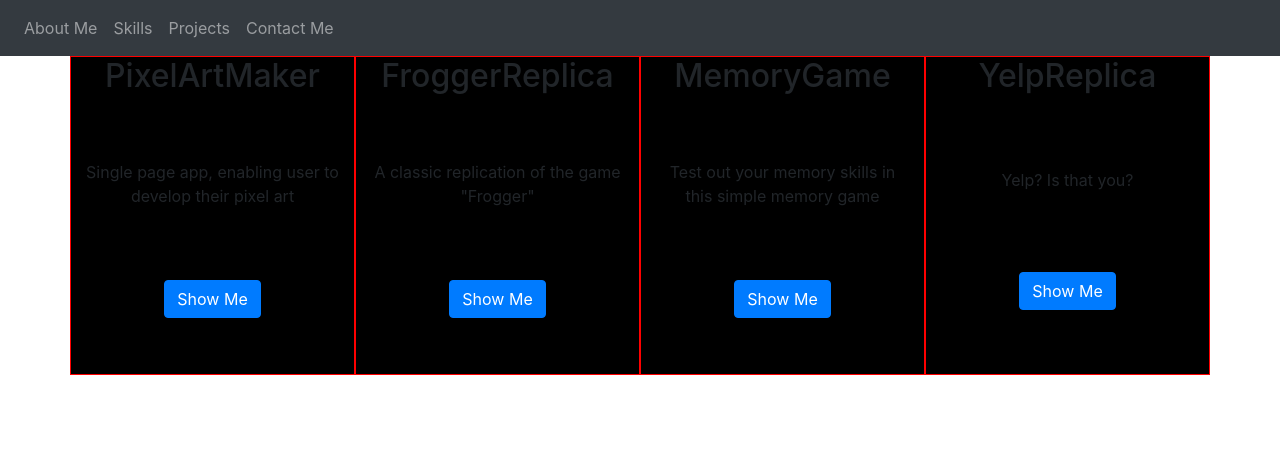
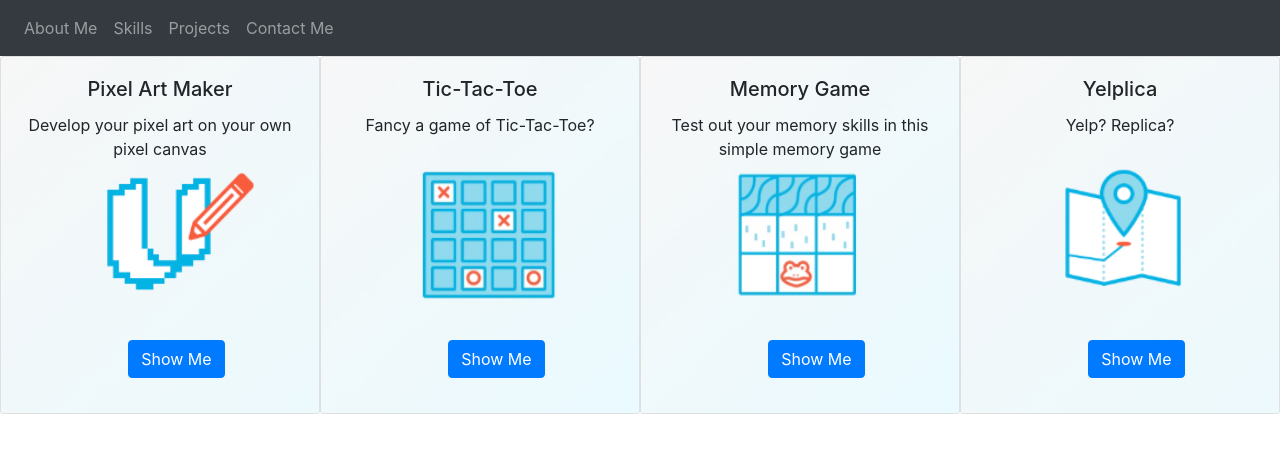
Before and after one commit to baoquandinh/baoquandinh.github.io, a React (Create React App) app in the folder baoquandinhportfolio/: page /projects in a window 1280 px wide. Shown: the top 452 px of the page. Built offline with nearby package versions, Linux system fonts and the light colour scheme.

Commit message:
Added project components

```diff
--- a/baoquandinhportfolio/src/components/Projects/ProjectCard.tsx
+++ b/baoquandinhportfolio/src/components/Projects/ProjectCard.tsx
@@ -1,6 +1,7 @@
 import { Component, Fragment } from 'react'
 import { IProject } from './models/Project'
 import 'bootstrap/dist/css/bootstrap.min.css';
+import '../../styles/ProjectCard.css'
 import { Container, Row, Col, Button, Card } from 'react-bootstrap'
 
 interface IProp {
@@ -11,16 +12,21 @@
 export class ProjectCard extends Component<IProp, IState> {
     constructor(props: IProp) {
         super(props)
+        this.handleClick = this.handleClick.bind(this)
+    }
+
+    handleClick(link: string){
+        window.open(link, '_blank')
     }
     render() {
         const { project } = this.props
-        return <div style={{ height: "100%" }}>
-            <Row id="img-overlay" style={{ position: 'absolute', width: '100%', height: '100%', opacity: '1', zIndex: 1, backgroundColor: 'black', marginLeft: "auto" }} >
-                <Col className="text-center" style={{ textAlign: "center", width: '100%' }} md={12}><h2>{project.name}</h2></Col>
-                <Col md={12}><p>{project.description}</p></Col>
-                <Col style={{ bottom: '0px' }} md={12}><Button onClick={this.handleSubmit}>Show Me</Button></Col>
-            </Row>
-            <img width='100%' src={`${process.env.PUBLIC_URL}/images/${project.imageName}.png`} alt={`Image of ${project.imageName}`} />
-        </div>
+        return <Card style={{ height: "100%" }}>
+            <Card.Img id={`${project.imageName}-image`} src={`${process.env.PUBLIC_URL}/images/${project.imageName}.png`} alt={`Image of ${project.imageName}`} style={{ height: "100%" }}></Card.Img>
+            <Card.ImgOverlay id={`${project.imageName}-image-overlay`}>
+                <Card.Title>{project.name}</Card.Title>
+                <Card.Text>{project.description}</Card.Text>
+                <Card.Text style={{position: "absolute", bottom: "10%", left: "40%"}}><Button onClick={() => {this.handleClick(project.link)}}>Show Me</Button></Card.Text>
+            </Card.ImgOverlay>
+        </Card>
     }
 }
--- a/baoquandinhportfolio/src/components/Projects/models/Project.ts
+++ b/baoquandinhportfolio/src/components/Projects/models/Project.ts
@@ -2,4 +2,5 @@
   name: string;
   description: string;
   imageName: string;
+  link: string;
 }
--- a/baoquandinhportfolio/src/pages/ProjectsPage.tsx
+++ b/baoquandinhportfolio/src/pages/ProjectsPage.tsx
@@ -2,17 +2,17 @@
 import '../styles/Helper.css'
 import { Container, Row, Col, Button } from 'react-bootstrap'
 import { ProjectCard } from '../components/Projects/ProjectCard'
-import {IProject} from '../components/Projects/models/Project'
+import { IProject } from '../components/Projects/models/Project'
 
 
 
 export const ProjectsPage = () => {
-    let projects: IProject[] = [{ name: 'PixelArtMaker', description: 'Single page app, enabling user to develop their pixel art', imageName: 'pixel-maker' }, { name: 'FroggerReplica', description: 'A classic replication of the game "Frogger"', imageName: 'arcade-game' }, { name: 'MemoryGame', description: 'Test out your memory skills in this simple memory game', imageName: 'memory-picture' }, { name: 'YelpReplica', description: 'Yelp? Is that you?', imageName: 'yelp-replica' }]
-    return <Container>
-        <Row className="h-100">
+    let projects: IProject[] = [{ name: 'Pixel Art Maker', description: 'Develop your pixel art on your own pixel canvas', imageName: 'pixel-maker', link: "https://codepen.io/baoquandinh/pen/ZojRpz" }, { name: 'Tic-Tac-Toe', description: 'Fancy a game of Tic-Tac-Toe?', imageName: 'memory-picture',link: "https://codepen.io/baoquandinh/pen/ZojRpz" }, { name: 'Memory Game', description: 'Test out your memory skills in this simple memory game', imageName: 'arcade-game' , link: "https://codepen.io/baoquandinh/pen/ZojRpz"}, { name: 'Yelplica', description: 'Yelp? Replica?', imageName: 'yelp-replica', link: "https://codepen.io/baoquandinh/pen/ZojRpz" }]
+    return <Container fluid>
+        <Row>
             {projects.map(project => {
-                return <Col className="test remove-padding" md={3} >
-                    <ProjectCard project={project}/>
+                return <Col className="remove-padding" md={3} >
+                    <ProjectCard project={project} />
                 </Col>
             })}
         </Row>
--- /dev/null
+++ b/baoquandinhportfolio/src/styles/ProjectCard.css
@@ -0,0 +1,3 @@
+.project-card-overlay {
+  display: none;
+}
```
